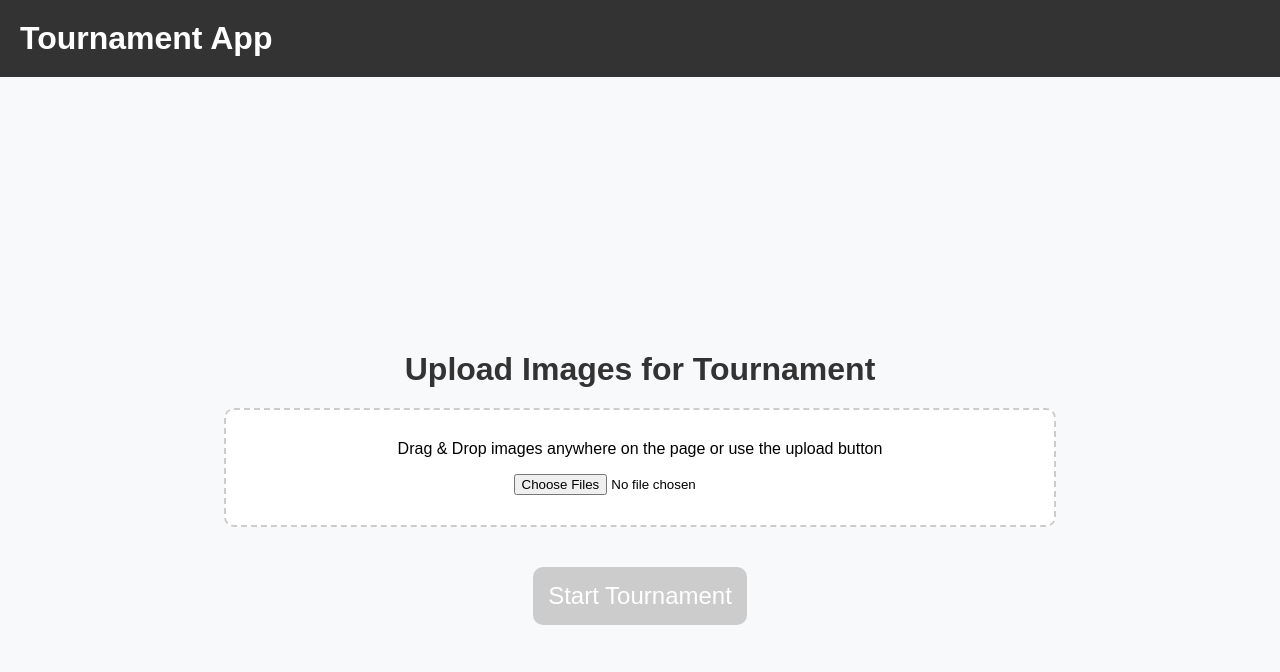
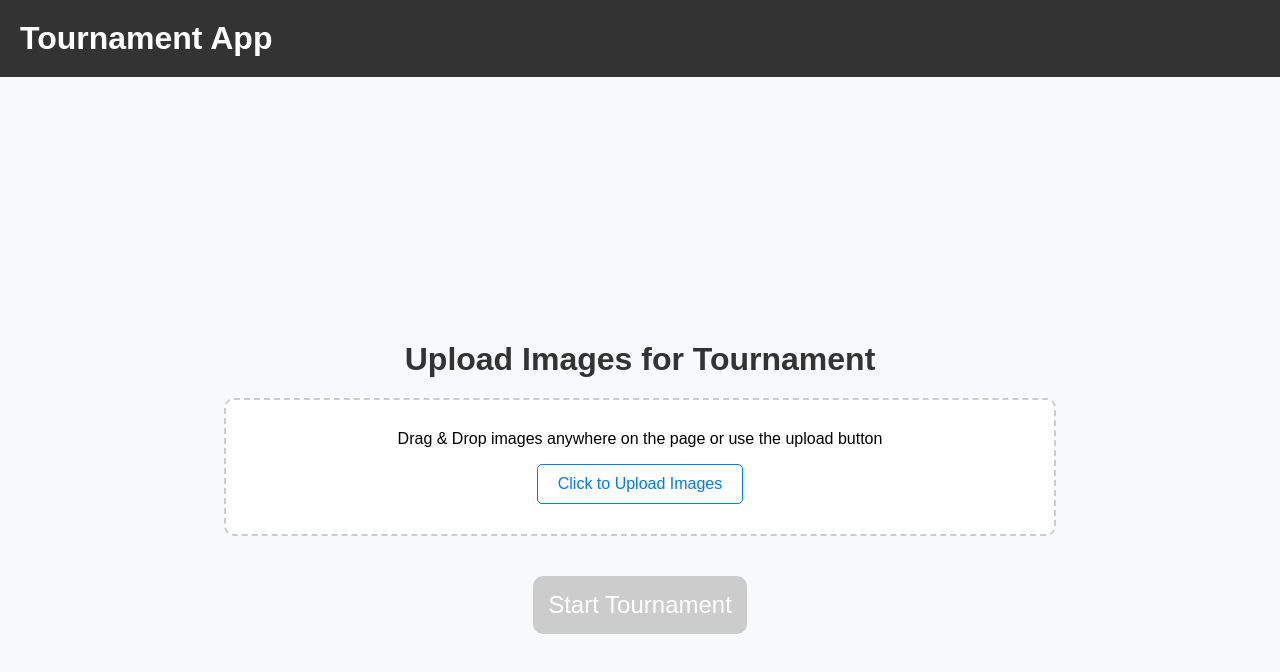
Before and after one commit to MJZ-Templates/tournament-app, a React (Vite) app: page /create-tournament in a window 1280 px wide. Shown: the top 672 px of the page. Built offline with nearby package versions, Linux system fonts and the light colour scheme.

Commit message:
style: 이미지 업로드 버튼 디자인 변경

```diff
--- a/src/components/ImageUploader.jsx
+++ b/src/components/ImageUploader.jsx
@@ -1,22 +1,58 @@
-import React from "react";
+import styled from "styled-components";
 
-class ImageUploader extends React.Component {
-  handleImageUpload = (event) => {
-    const files = event.target.files;
-    const images = [];
-    for (let i = 0; i < files.length; i++) {
-      images.push(URL.createObjectURL(files[i]));
-    }
-    this.props.onUpload(images);
+const UploadContainer = styled.div`
+  display: flex;
+  align-items: center;
+  justify-content: center;
+  width: 100%;
+  background-color: #fff;
+  text-align: center;
+  cursor: pointer;
+  transition: border-color 0.3s ease-in-out;
+
+  &:hover {
+    border-color: #007bff;
+  }
+`;
+
+const HiddenInput = styled.input`
+  display: none;
+`;
+
+const Label = styled.label`
+  font-size: 1rem;
+  color: #007bff;
+  cursor: pointer;
+  padding: 10px 20px;
+  border-radius: 5px;
+  border: 1px solid #007bff;
+  background-color: white;
+  transition: background-color 0.3s ease-in-out, color 0.3s ease-in-out;
+
+  &:hover {
+    background-color: #007bff;
+    color: white;
+  }
+`;
+
+const ImageUploader = ({ onUpload }) => {
+  const handleImageUpload = (event) => {
+    const files = Array.from(event.target.files);
+    const images = files.map((file) => URL.createObjectURL(file));
+    onUpload(images);
   };
 
-  render() {
-    return (
-      <div>
-        <input type="file" multiple onChange={this.handleImageUpload} />
-      </div>
-    );
-  }
-}
+  return (
+    <UploadContainer>
+      <Label htmlFor="file-upload">Click to Upload Images</Label>
+      <HiddenInput
+        id="file-upload"
+        type="file"
+        multiple
+        onChange={handleImageUpload}
+      />
+    </UploadContainer>
+  );
+};
 
 export default ImageUploader;
```
